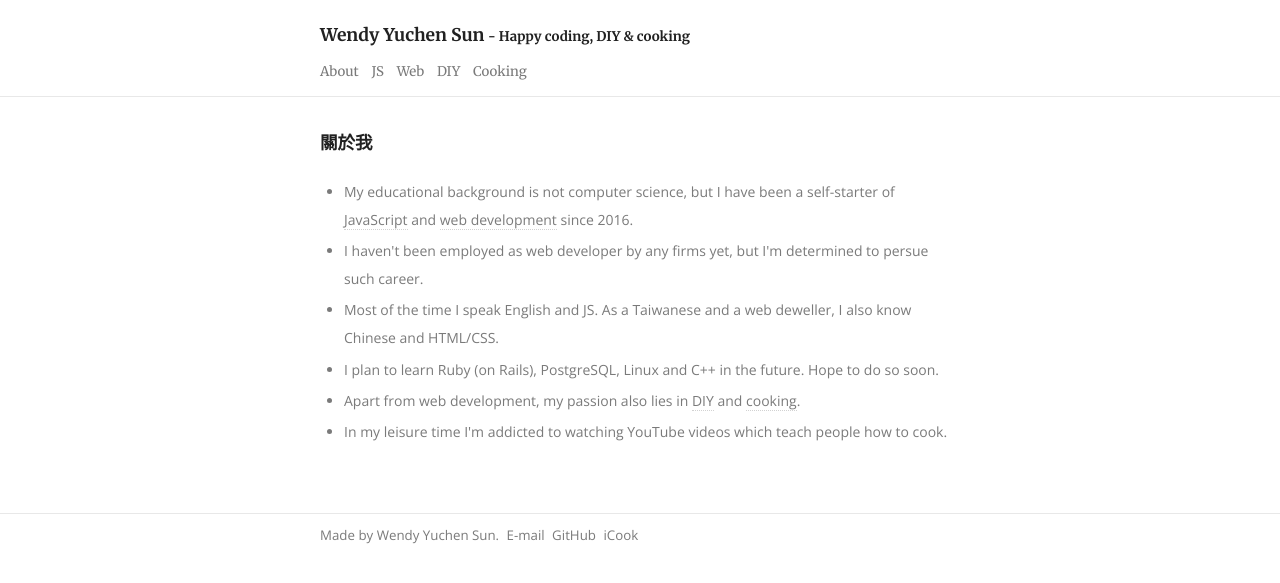
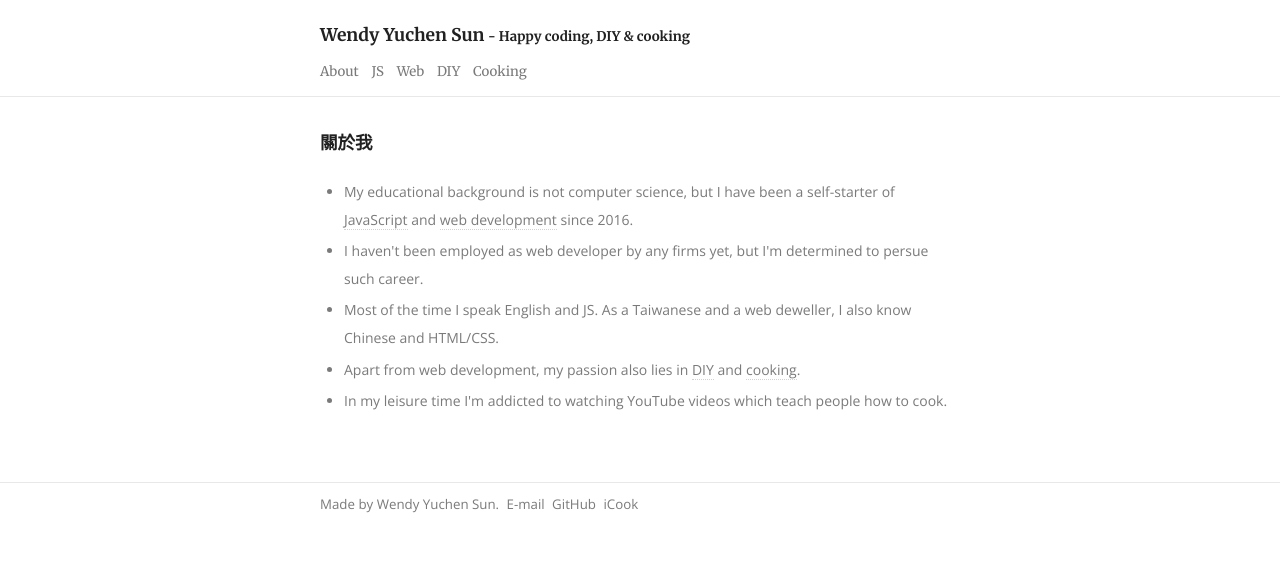
Before and after one commit to wendyyuchensun/wendyyuchensun.github.io, a Jekyll site: the page built from about/index.html, in a window 1280 px wide. Shown: the top 583 px of the page. Built offline with Jekyll 4.4.1, drawn with Linux system fonts in a browser that asks for light colours.

Commit message:
Update about

```diff
--- a/about/index.html
+++ b/about/index.html
@@ -18,9 +18,6 @@ layout: default
       As a Taiwanese and a web deweller, I also know Chinese and HTML/CSS.
     </li>
     <li>
-      I plan to learn Ruby (on Rails), PostgreSQL, Linux and C++ in the future. Hope to do so soon.
-    </li>
-    <li>
       Apart from web development,
       my passion also lies in <a href="{{ site.url }}/diy">DIY</a>
       and <a href="{{ site.url }}/cooking/">cooking</a>.
```
